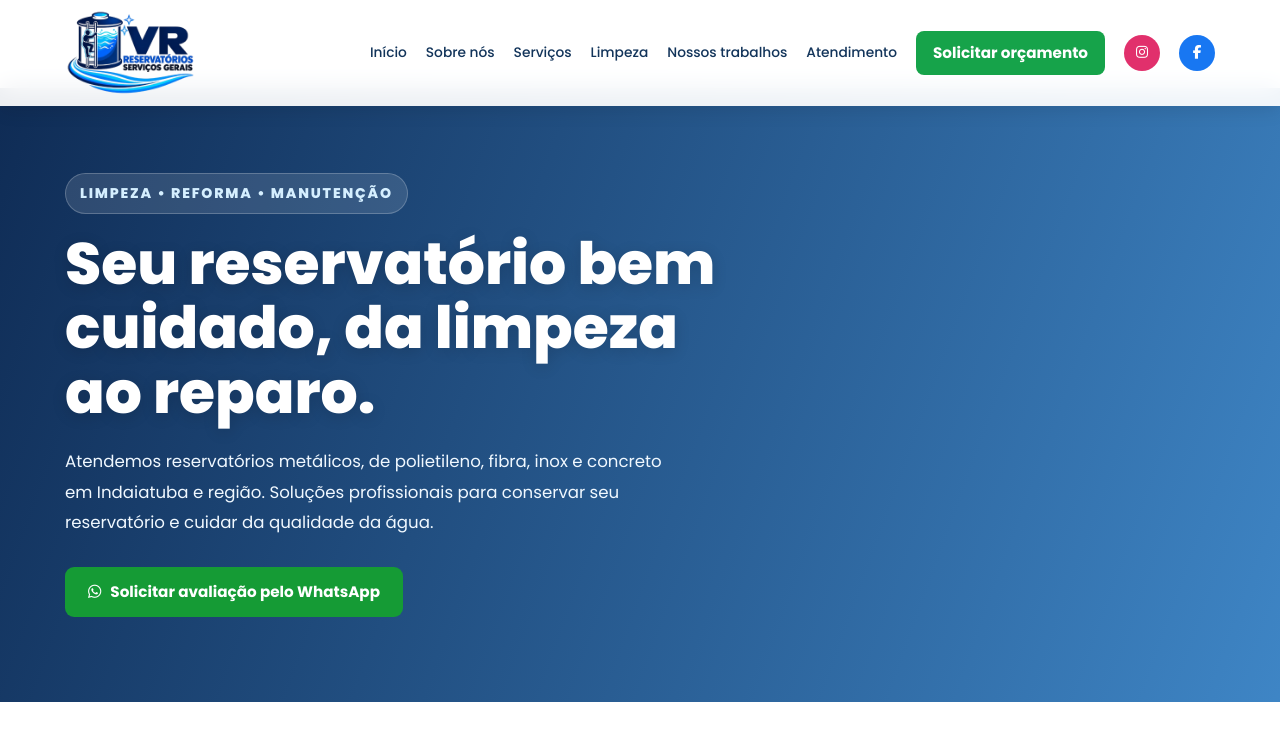
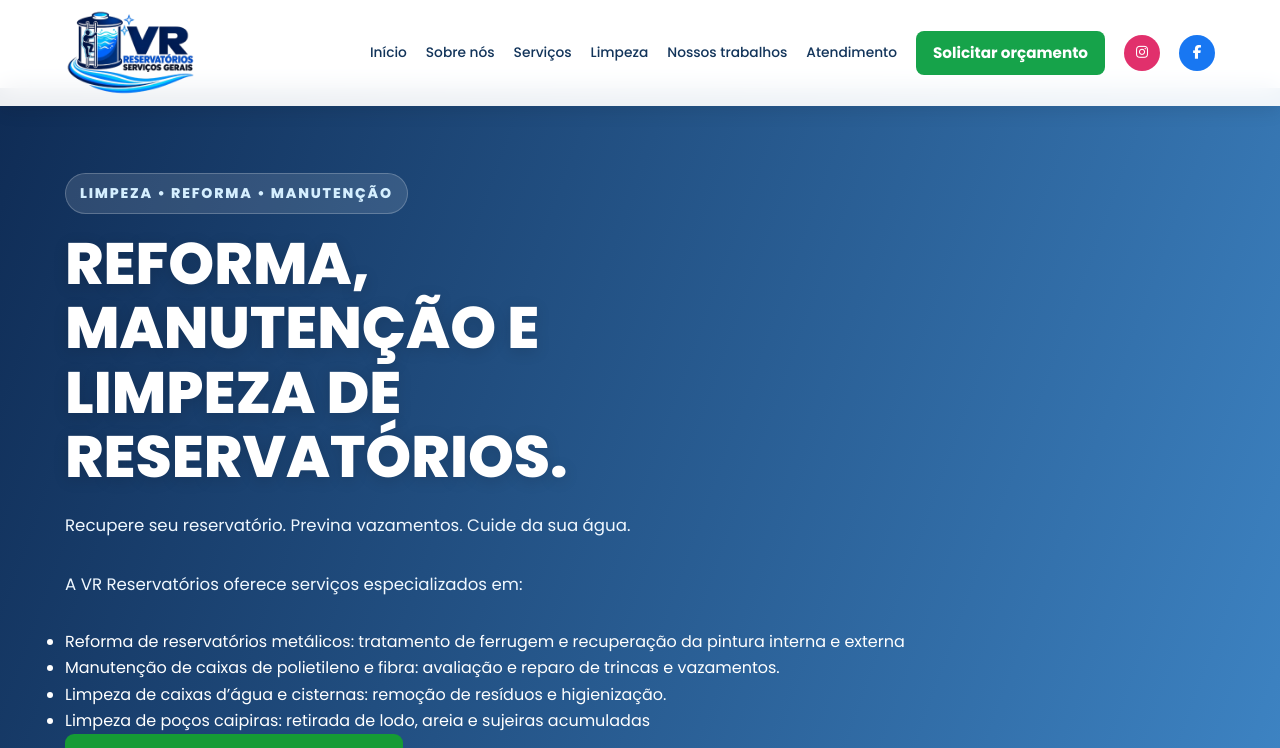
Before and after one commit to goesrafaela/VR-Reservatorios, a plain HTML site: page index.html in a window 1280 px wide. Shown: the top 748 px of the page. Drawn offline with Linux system fonts and the light colour scheme.

```diff
--- a/index.html
+++ b/index.html
@@ -32,18 +32,29 @@
       <a href="#limpeza-destaque">Limpeza</a>
       <a href="#jobs">Nossos trabalhos</a>
       <a href="#atendimento">Atendimento</a>
+
       <a href="#cta" class="btn">Solicitar orçamento</a>
       <a href="https://www.instagram.com/vr.reservatorios?igsh=dnVnazVpam95dWRs" target="_blank" rel="noopener noreferrer" class="instagram" aria-label="Instagram"><i class="fab fa-instagram"></i></a>
       <a href="https://www.facebook.com/profile.php?id=61560748617655" target="_blank" rel="noopener noreferrer" class="facebook-btn" aria-label="Facebook"><i class="fab fa-facebook-f"></i></a>
+
     </nav>
+
   </div>
 </header>
 
 <section class="hero" id="hero">
+
   <div class="container">
     <p class="hero-subtitle">LIMPEZA • REFORMA • MANUTENÇÃO</p>
-    <h1>Seu reservatório bem cuidado, da limpeza ao reparo.</h1>
-    <p>Atendemos reservatórios metálicos, de polietileno, fibra, inox e concreto em Indaiatuba e região. Soluções profissionais para conservar seu reservatório e cuidar da qualidade da água.</p>
+    <h1>REFORMA, MANUTENÇÃO E LIMPEZA DE RESERVATÓRIOS.</h1>
+    <p>Recupere seu reservatório. Previna vazamentos. Cuide da sua água.</p>
+    <p>A VR Reservatórios oferece serviços especializados em:</p>
+     <ul>
+        <li></i>Reforma de reservatórios metálicos: tratamento de ferrugem e recuperação da pintura interna e externa</li>
+        <li></i>Manutenção de caixas de polietileno e fibra: avaliação e reparo de trincas e vazamentos.</li>
+        <li></i>Limpeza de caixas d’água e cisternas: remoção de resíduos e higienização.</li>
+        <li></i>Limpeza de poços caipiras: retirada de lodo, areia e sujeiras acumuladas</li>
+      </ul>
     <div class="buttons">
       <a href="https://wa.me/5519989869948?text=Ol%C3%A1!%20Gostaria%20de%20solicitar%20uma%20avalia%C3%A7%C3%A3o%20do%20meu%20reservat%C3%B3rio." class="btn whatsapp" target="_blank" rel="noopener noreferrer">
         <i class="fab fa-whatsapp"></i> Solicitar avaliação pelo WhatsApp
@@ -56,11 +67,15 @@
   <div class="container about-content">
     <div class="about-img"><img src="novalogo2.png" alt="VR Reservatórios Serviços Gerais"></div>
     <div class="about-text">
+
       <h2>Conheça a VR Reservatórios</h2>
       <p>A VR Reservatórios Serviços Gerais é especializada em limpeza, higienização, reforma e manutenção de reservatórios de água.</p>
       <p>Atendemos condomínios, indústrias, empresas e residências, oferecendo soluções para diferentes tipos de reservatórios, sempre com atenção à segurança, qualidade e conservação das estruturas.</p>
       <p>Nosso compromisso é oferecer um atendimento profissional, identificando as necessidades de cada reservatório e indicando a melhor solução.</p>
+      <p><i class="fab fa-whatsapp"></i> (19) 98986-9948</p>
+
     </div>
+
   </div>
 </section>
 
```
